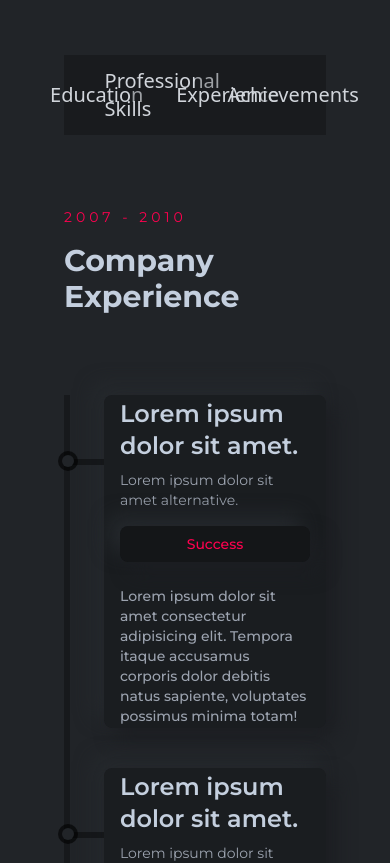
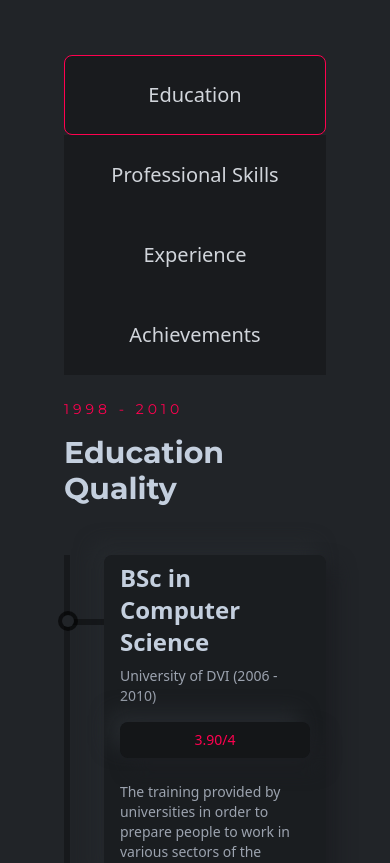
Before and after one commit to PerpetuumG/portfolio_noor, a React (Create React App) app: page / in a window 390 px wide. Shown: the part 5760-6623 px from the top of the page. Built offline with nearby package versions, Linux system fonts and the light colour scheme.

Commit message:
add motion, activeClass

```diff
--- a/package.json
+++ b/package.json
@@ -6,6 +6,7 @@
     "@testing-library/jest-dom": "^5.14.1",
     "@testing-library/react": "^13.0.0",
     "@testing-library/user-event": "^13.2.1",
+    "framer-motion": "^11.0.25",
     "react": "^18.2.0",
     "react-dom": "^18.2.0",
     "react-icons": "^5.0.1",
--- a/src/components/resume/Achievement.jsx
+++ b/src/components/resume/Achievement.jsx
@@ -1,9 +1,14 @@
 import React from 'react';
+import { motion } from 'framer-motion';
 import ResumeCard from './ResumeCard';
 
 const Achievement = () => {
   return (
-    <div className={'w-full py-12 font-titleFont flex flex-col lgl:flex-row gap-10 lgl:gap-20'}>
+    <motion.div
+      initial={{ opacity: 0 }}
+      animate={{ opacity: 1, transition: { duration: 0.5 } }}
+      className={'w-full flex flex-col lgl:flex-row gap-10 lgl:gap-20'}
+    >
       {/* part One */}
       <div>
         <div className={'py-6 lgl:py-12 font-titleFont flex flex-col gap-4'}>
@@ -61,7 +66,7 @@ const Achievement = () => {
           />
         </div>
       </div>
-    </div>
+    </motion.div>
   );
 };
 
--- a/src/components/resume/Education.jsx
+++ b/src/components/resume/Education.jsx
@@ -1,9 +1,14 @@
 import React from 'react';
-import ResumeCard from "./ResumeCard";
+import { motion } from 'framer-motion';
+import ResumeCard from './ResumeCard';
 
 const Education = () => {
   return (
-    <div className={'w-full flex flex-col lgl:flex-row gap-10 lgl:gap-20'}>
+    <motion.div
+      initial={{ opacity: 0 }}
+      animate={{ opacity: 1, transition: { duration: 0.5 } }}
+      className={'w-full flex flex-col lgl:flex-row gap-10 lgl:gap-20'}
+    >
       {/* part One */}
       <div>
         <div className={'py-6 lgl:py-12 font-titleFont flex flex-col gap-4'}>
@@ -61,7 +66,7 @@ const Education = () => {
           />
         </div>
       </div>
-    </div>
+    </motion.div>
   );
 };
 
--- a/src/components/resume/Resume.jsx
+++ b/src/components/resume/Resume.jsx
@@ -1,11 +1,16 @@
-import React from 'react';
+import React, { useState } from 'react';
 import Title from '../layouts/Title';
-import Education from "./Education";
-import Skills from "./Skills";
-import Experience from "./Experience";
-import Achievement from "./Achievement";
+import Education from './Education';
+import Skills from './Skills';
+import Experience from './Experience';
+import Achievement from './Achievement';
 
 const Resume = () => {
+  const [educationData, setEducationData] = useState(true);
+  const [skillData, setSkillData] = useState(false);
+  const [experienceData, setExperienceData] = useState(false);
+  const [achievementData, setAchievementData] = useState(false);
+
   return (
     <section id={'resume'} className={'w-full py-20 border-b-[1px] border-b-black'}>
       <div className={'flex items-center justify-center text-center'}>
@@ -13,18 +18,66 @@ const Resume = () => {
       </div>
 
       <div>
-        <ul className={'w-full grid grid-cols-4'}>
-          <li className={'resumeLi'}>Education</li>
-          <li className={'resumeLi'}>Professional Skills</li>
-          <li className={'resumeLi'}>Experience</li>
-          <li className={'resumeLi'}>Achievements</li>
+        <ul className={'w-full grid grid-cols-1 md:grid-cols-2 xl:grid-cols-4'}>
+          <li
+            className={`${
+              educationData ? 'border-designColor rounded-lg' : 'border-transparent'
+            } resumeLi`}
+            onClick={() =>
+              setEducationData(true) &
+              setSkillData(false) &
+              setExperienceData(false) &
+              setAchievementData(false)
+            }
+          >
+            Education
+          </li>
+          <li
+            className={`${
+              skillData ? 'border-designColor rounded-lg' : 'border-transparent'
+            } resumeLi`}
+            onClick={() =>
+              setEducationData(false) &
+              setSkillData(true) &
+              setExperienceData(false) &
+              setAchievementData(false)
+            }
+          >
+            Professional Skills
+          </li>
+          <li
+            className={`${
+              experienceData ? 'border-designColor rounded-lg' : 'border-transparent'
+            } resumeLi`}
+            onClick={() =>
+              setEducationData(false) &
+              setSkillData(false) &
+              setExperienceData(true) &
+              setAchievementData(false)
+            }
+          >
+            Experience
+          </li>
+          <li
+            className={`${
+              achievementData ? 'border-designColor rounded-lg' : 'border-transparent'
+            } resumeLi`}
+            onClick={() =>
+              setEducationData(false) &
+              setSkillData(false) &
+              setExperienceData(false) &
+              setAchievementData(true)
+            }
+          >
+            Achievements
+          </li>
         </ul>
       </div>
 
-      {/*<Education/>*/}
-      {/*<Skills/>*/}
-      {/*<Experience/>*/}
-      <Achievement/>
+      {educationData && <Education />}
+      {skillData && <Skills />}
+      {achievementData && <Achievement />}
+      {experienceData && <Experience />}
     </section>
   );
 };
--- a/src/components/resume/Skills.jsx
+++ b/src/components/resume/Skills.jsx
@@ -1,19 +1,22 @@
 import React from 'react';
-import ResumeCard from "./ResumeCard";
+import { motion } from 'framer-motion';
+import ResumeCard from './ResumeCard';
 
 const Skills = () => {
   return (
-		<div className={'w-full flex flex-col lgl:flex-row gap-10 lgl:gap-20'}>
+    <motion.div
+      initial={{ opacity: 0 }}
+      animate={{ opacity: 1, transition: { duration: 0.5 } }}
+      className={'w-full flex flex-col lgl:flex-row gap-10 lgl:gap-20'}
+    >
       {/* part One */}
       <div>
         <div className={'py-6 lgl:py-12 font-titleFont flex flex-col gap-4'}>
-					<p className={'text-sm text-designColor tracking-[4px]'}>Features
-					</p>
+          <p className={'text-sm text-designColor tracking-[4px]'}>Features</p>
           <h2 className={'text-3xl md:text-4xl font-bold'}>Design Skill</h2>
         </div>
 
-				<div
-					className='mt-6 lgl:mt-14 w-full h-[1000px] border-l-[6px] border-l-black border-opacity-30 flex flex-col gap-10'>
+        <div className='mt-6 lgl:mt-14 w-full h-[1000px] border-l-[6px] border-l-black border-opacity-30 flex flex-col gap-10'>
           <ResumeCard
             title='BSc in Computer Science'
             subTitle='University of DVI (2006 - 2010)'
@@ -38,13 +41,11 @@ const Skills = () => {
       {/* part Two */}
       <div>
         <div className={'py-6 lgl:py-12 font-titleFont flex flex-col gap-4'}>
-					<p className={'text-sm text-designColor tracking-[4px]'}>Features
-					</p>
+          <p className={'text-sm text-designColor tracking-[4px]'}>Features</p>
           <h2 className={'text-3xl md:text-4xl font-bold'}>Development Skill</h2>
         </div>
 
-				<div
-					className='mt-6 lgl:mt-14 w-full h-[1000px] border-l-[6px] border-l-black border-opacity-30 flex flex-col gap-10'>
+        <div className='mt-6 lgl:mt-14 w-full h-[1000px] border-l-[6px] border-l-black border-opacity-30 flex flex-col gap-10'>
           <ResumeCard
             title='Sr. Software Engineer'
             subTitle='Google Out Tech - (2017 - Present)'
@@ -65,7 +66,7 @@ const Skills = () => {
           />
         </div>
       </div>
-		</div>
+    </motion.div>
   );
 };
 
--- a/src/index.css
+++ b/src/index.css
@@ -9,7 +9,7 @@
     @apply w-16 h-16 bg-black bg-opacity-25 text-gray-200 text-xl inline-flex items-center justify-center rounded-md shadow-shadowOne hover:bg-opacity-40 hover:-translate-y-1 transition-all hover:text-designColor cursor-pointer duration-300;
   }
   .resumeLi {
-    @apply w-full h-20 bg-black bg-opacity-25 text-xl text-gray-300 flex justify-center cursor-pointer hover:bg-opacity-40 duration-300 items-center border-[1px] rounded-none border-none;
+    @apply w-full h-20 bg-black bg-opacity-25 text-xl text-gray-300 flex justify-center cursor-pointer hover:bg-opacity-40 duration-300 items-center border-[1px] rounded-none;
   }
   .bgOpacity {
     @apply bg-black bg-opacity-40;
```
Also changed, not shown: src/components/resume/Experience.jsx (+38 -34 lines), 1 other file (tests, documents, lock files or other folders). Lines whose indentation alone changed are shown as unchanged.
